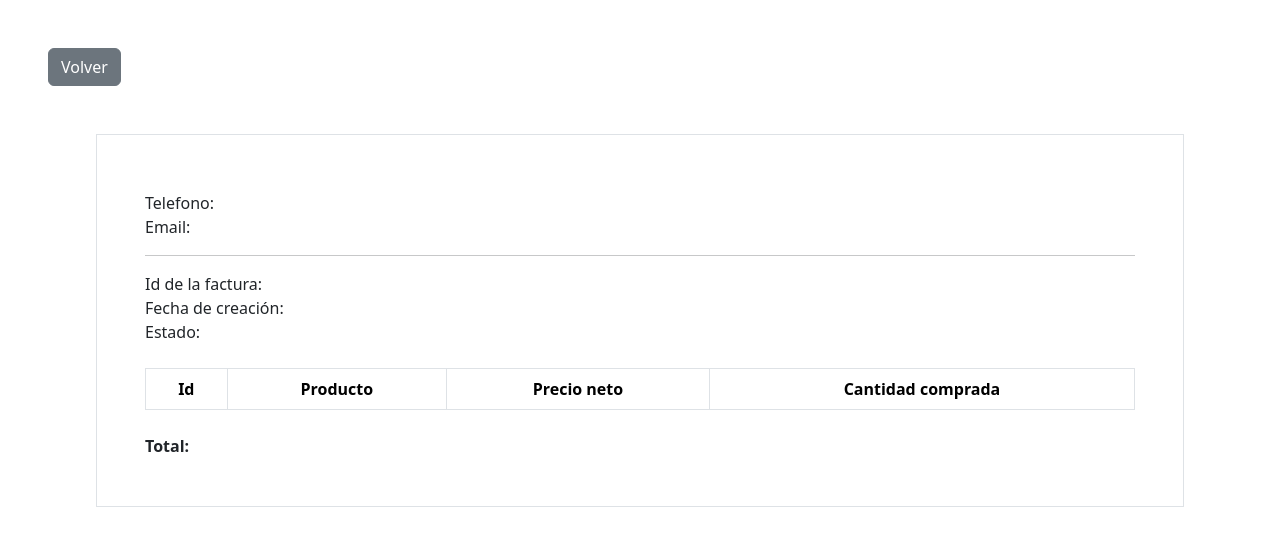
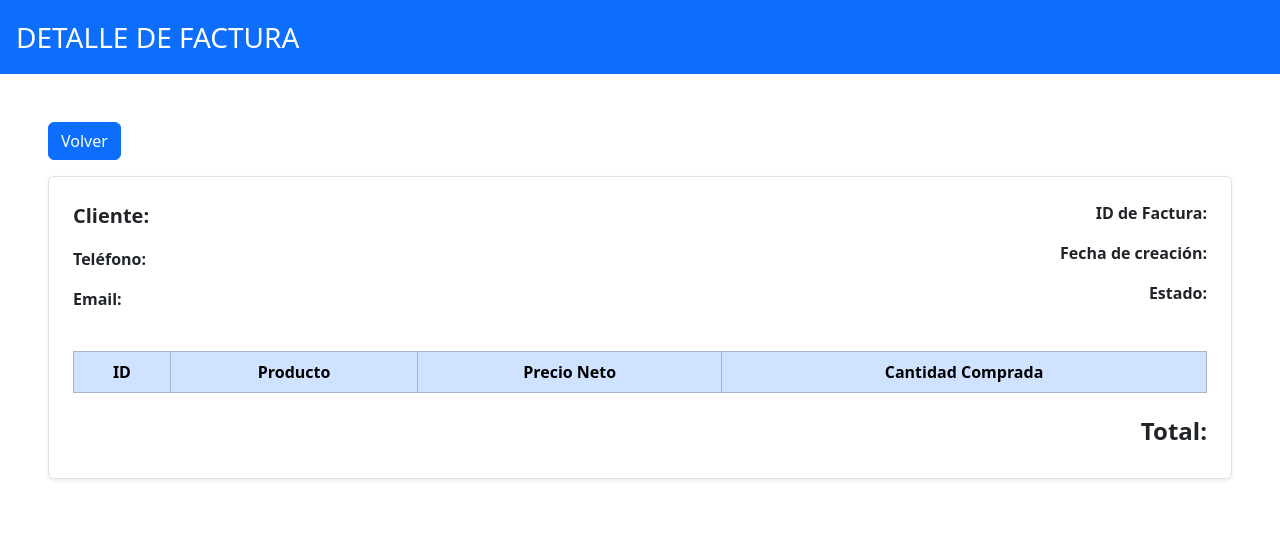
Before and after one commit to Dani-Arango/prueba_tecnica_history_clinical, a PHP site: page /views/content/detalle_factura.php in a window 1280 px wide. Shown: the top 546 px of the page. Run offline with PHP 8.4, Linux system fonts and the light colour scheme; data that the repository does not hold is empty.

Commit message:
comentarios y diseño final

```diff
--- a/views/content/detalle_factura.php
+++ b/views/content/detalle_factura.php
@@ -4,75 +4,64 @@
 <head>
     <meta charset="UTF-8">
     <meta name="viewport" content="width=device-width, initial-scale=1.0">
-    <title>Prueba tecnica</title>
+    <title>Detalle Factura</title>
     <link href="https://cdn.jsdelivr.net/npm/bootstrap@5.3.3/dist/css/bootstrap.min.css" rel="stylesheet"
         integrity="sha384-QWTKZyjpPEjISv5WaRU9OFeRpok6YctnYmDr5pNlyT2bRjXh0JMhjY6hW+ALEwIH" crossorigin="anonymous">
 </head>
 
-<body class="m-5">
-    <div class="my-3">
-        <a class="btn btn-secondary" href="./listar_factura.php">Volver</a>
+<body>
+    <div class="w-100 bg-primary p-3 text-white fs-3">
+        DETALLE DE FACTURA
     </div>
 
-    <div class="border m-5 p-5">
-        <div class="">
-            <div>
-                <h4 id="nombre"></h4>
+    <div class="m-5">
+        <div class="my-3">
+            <a class="btn btn-primary" href="./listar_factura.php">Volver</a>
         </div>
-            <div>
-                Telefono:
-                <span id="telefono"></span>
+
+        <div class="p-4 border rounded shadow-sm">
+            <div class="row mb-3">
+                <div class="col-md-6">
+                    <p class="fs-5"><strong>Cliente:</strong> <span id="nombre" class="text-secondary"></span></p>
+                    <p><strong>Teléfono:</strong> <span id="telefono"></span></p>
+                    <p><strong>Email:</strong> <span id="email"></span></p>
                 </div>
-            <div class="">
-                Email:
-                <span id="email"></span>
-            </div>
-            <hr>
-            <div class="">
-                Id de la factura:
-                <span id="factura_id"></span>
-            </div>
-            <div class="">
-                Fecha de creación:
-                <span id="fecha"></span>
-            </div>
-            <div class="">
-                Estado:
-                <span id="estado"></span>
+                <div class="col-md-6 text-end">
+                    <p><strong>ID de Factura:</strong> <span id="factura_id"></span></p>
+                    <p><strong>Fecha de creación:</strong> <span id="fecha"></span></p>
+                    <p><strong>Estado:</strong> <span id="estado" class="badge bg-info text-dark"></span></p>
                 </div>
             </div>
-        <div class="my-4">
-            <table id="productos" class="table table-striped table-bordered text-center">
-                <thead>
+
+            <div class="mt-4">
+                <table id="productos" class="table table-bordered">
+                    <thead class="table-primary text-center">
                         <tr>
-                        <th>
-                            Id
-                        </th>
-                        <th>
-                            Producto
-                        </th>
-                        <th>
-                            Precio neto
-                        </th>
-                        <th>
-                            Cantidad comprada
-                        </th>
+                            <th>ID</th>
+                            <th>Producto</th>
+                            <th>Precio Neto</th>
+                            <th>Cantidad Comprada</th>
                         </tr>
                     </thead>
-                <tbody></tbody>
+                    <tbody class="text-center"></tbody>
                 </table>
             </div>
-        <div class="fw-bold">
-            Total: <span id="total"></span>
+
+            <div class="text-end mt-4">
+                <h4 class="fw-bold">Total: <span id="total" class="text-success"></span></h4>
             </div>
         </div>
-</body>
+
+
+    </div>
+
     <script src="https://cdn.jsdelivr.net/npm/bootstrap@5.3.3/dist/js/bootstrap.bundle.min.js"
         integrity="sha384-YvpcrYf0tY3lHB60NNkmXc5s9fDVZLESaAA55NDzOxhy9GkcIdslK1eN7N6jIeHz" crossorigin="anonymous">
     </script>
-<script src="https://code.jquery.com/jquery-3.7.1.js" integrity="sha256-eKhayi8LEQwp4NKxN+CfCh+3qOVUtJn3QNZ0TciWLP4="
-    crossorigin="anonymous"></script>
+    <script src="https://code.jquery.com/jquery-3.7.1.js"
+        integrity="sha256-eKhayi8LEQwp4NKxN+CfCh+3qOVUtJn3QNZ0TciWLP4=" crossorigin="anonymous"></script>
     <script src="../js/scripts.js"></script>
     <script src="../js/detalle_factura.js"></script>
+</body>
 
 </html>
--- a/views/content/listar_factura.php
+++ b/views/content/listar_factura.php
@@ -17,7 +17,7 @@
         <div class="my-3">
             <a class="btn btn-primary" href="./registrar_factura.php">
 
-            Registrar factura
+                Registrar factura
             </a>
         </div>
 
@@ -56,7 +56,7 @@
 </script>
 <script src="https://code.jquery.com/jquery-3.7.1.js" integrity="sha256-eKhayi8LEQwp4NKxN+CfCh+3qOVUtJn3QNZ0TciWLP4="
     crossorigin="anonymous"></script>
-    <script src="https://cdn.jsdelivr.net/npm/sweetalert2@11"></script>
+<script src="https://cdn.jsdelivr.net/npm/sweetalert2@11"></script>
 <script src="../js/scripts.js"></script>
 <script src="../js/listar_factura.js"></script>
 
--- a/views/content/registrar_factura.php
+++ b/views/content/registrar_factura.php
@@ -10,7 +10,7 @@
 </head>
 
 <body class="bg-light">
-    <div class="w-100 bg-primary p-3 text-white fs-3 text-center">
+    <div class="w-100 bg-primary p-3 text-white fs-3">
         CREAR FACTURA
     </div>
     <div class="m-5">
--- a/views/js/detalle_factura.js
+++ b/views/js/detalle_factura.js
@@ -1,17 +1,19 @@
 $(document).ready(function () {
+    // Obtiene los parámetros de la URL para identificar la factura
     const params = new URLSearchParams(window.location.search);
+    const id = params.get('id'); // Obtiene el ID de la factura
 
-    const id = params.get('id');
-
+    // Realiza una petición AJAX para consultar los detalles de la factura
     $.ajax({
-        url: "../../controllers/controlador_facturas.php",
-        type: "POST",
+        url: "../../controllers/controlador_facturas.php", // URL del controlador
+        type: "POST", // Tipo de petición
         data: {
-            metodo: 'consultarFactura',
-            id
+            metodo: 'consultarFactura', // Método para consultar la factura
+            id // ID de la factura
         },
-        dataType: "json",
+        dataType: "json", // Formato esperado de la respuesta
         success: function (data) {
+            // Agrega los datos generales de la factura a los elementos correspondientes
             $("#nombre").append(data.nombre_usuario);
             $("#fecha").append(data.fecha);
             $("#telefono").append(data.telefono);
@@ -20,27 +22,29 @@ $(document).ready(function () {
             $("#factura_id").append(data.factura_id);
             $("#total").append(formatNumber(data.total));
 
+            // Agrega los detalles de los productos a la tabla
             data.detalle.forEach(element => {
                 $("#productos tbody").append(`
                     <tr>
                         <td class="fw-bold">
                         ${element.id}
+                        </td>
                         <td>
                         ${element.nombre}
                         </td>
-                        </td>
-                        <td>
+                        <td class="text-success">
                         ${formatNumber(element.precio)}
                         </td>
                         <td>
                         ${element.cantidad_producto}
                         </td>
                     </tr>
-              `  );
+                `);
             });
         },
         error: function ($err) {
-            console.log($err)
+            console.log($err);
+            // Muestra un mensaje de error si la petición falla
             $("#facturas-list").html("<p>Hubo un error al cargar.</p>");
         }
     });
--- a/views/js/scripts.js
+++ b/views/js/scripts.js
@@ -1,3 +1,4 @@
+// Formatea números en estilo de moneda COP
 function formatNumber(number) {
     return number.toLocaleString('es-CO', {
         style: 'currency',
@@ -5,6 +6,7 @@ function formatNumber(number) {
     });
 }
 
+// Muestra una alerta de confirmación antes de realizar una acción
 function alertConfirmation(fn) {
     Swal.fire({
         title: "¿Estas seguró de realizar esta accion?",
@@ -14,7 +16,7 @@ function alertConfirmation(fn) {
         denyButtonText: `Cancelar`
     }).then((result) => {
         if (result.isConfirmed) {
-            fn();
+            fn(); // Ejecuta la función pasada como parámetro si se confirma
         }
-    })
+    });
 }
```
Also changed, not shown: views/js/listar_factura.js (+29 -21 lines), views/js/registrar_factura.js (+55 -39 lines). Lines whose indentation alone changed are shown as unchanged.
